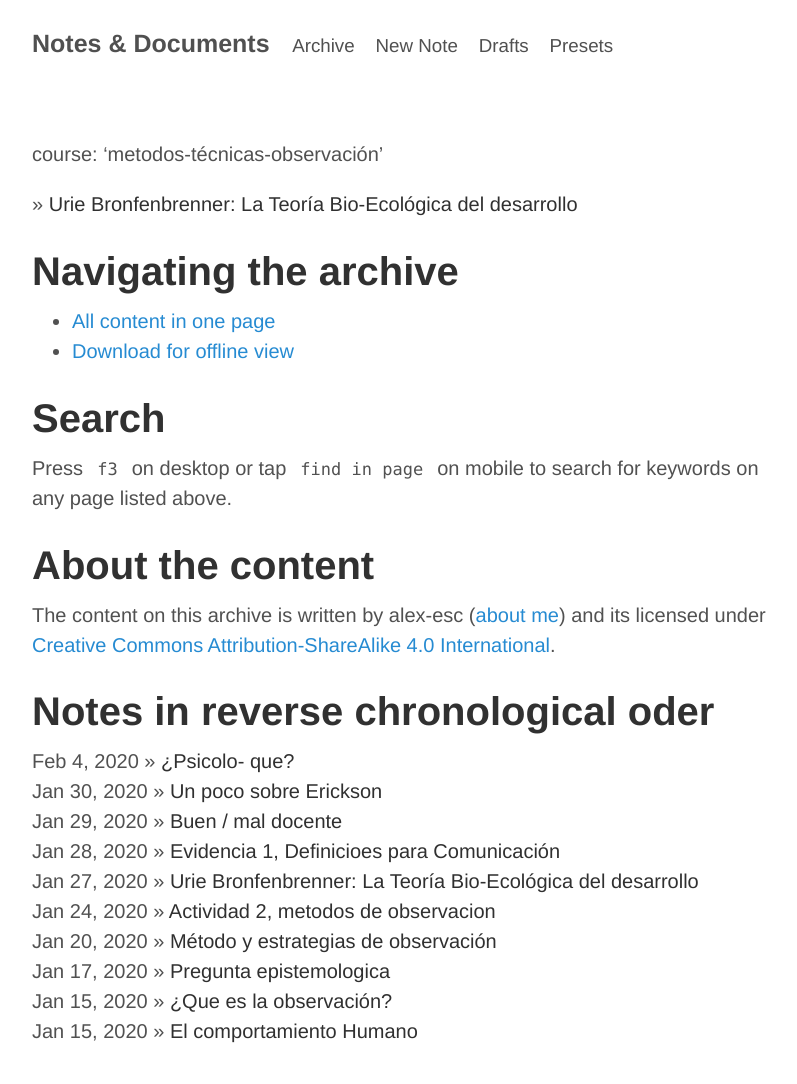
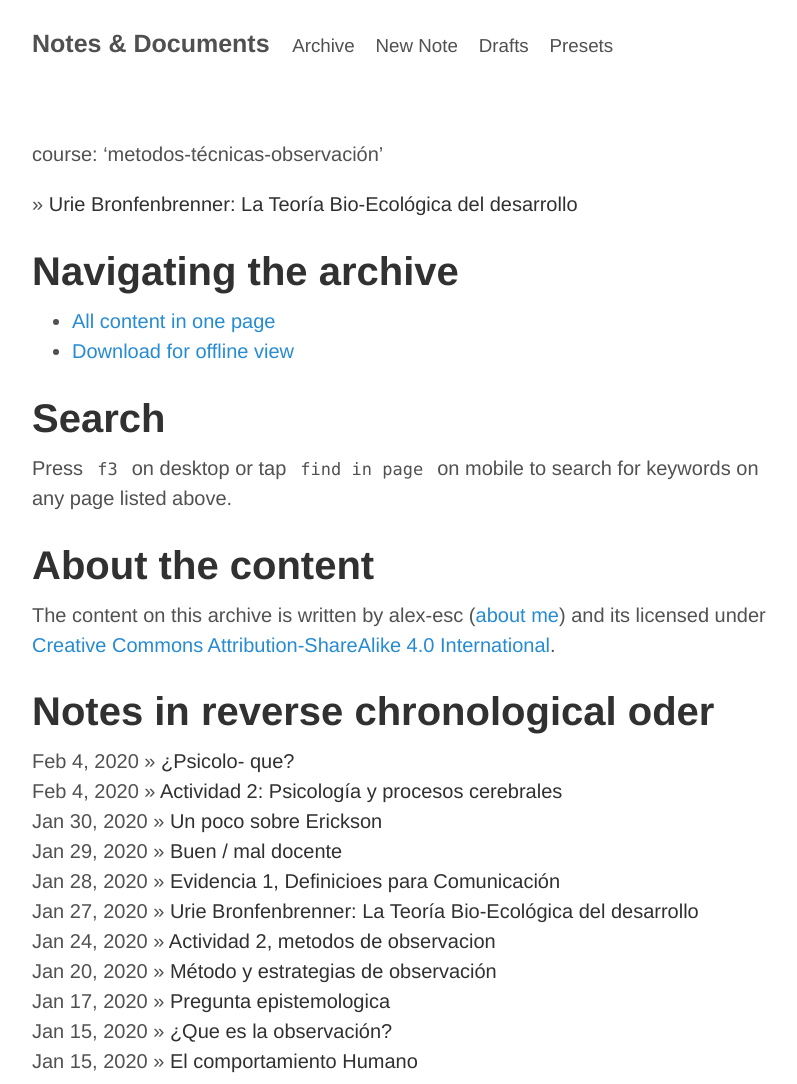
Before and after one commit to alex-esc/notes, a Jekyll site: the page built from archive.md, in a window 1280 px wide. Shown: the whole page, without its empty margins (228-1025 px from the left). Built offline with Jekyll 4.4.1, drawn with Linux system fonts in a browser that asks for light colours; before the commit the page ends 1054 px from its top, so only the background shows below that.

Commit message:
Update and rename draft-tar-p-gen.md to 2020-02-04-act-2-p-gen-.md

```diff
--- a/_posts/draft-tar-p-gen.md
+++ b/_posts/2020-02-04-act-2-p-gen-.md
@@ -1,3 +1,13 @@
+---
+layout: 'post'
+title: 'Actividad 2: Psicología y procesos cerebrales'
+tags:
+- tarea
+- Primer Semestre
+- Psicología general: procesos y teorías
+---
+
+
 EJERCICIO 1
 INSTRUCCIONES: Clasifica las siguientes conductas en los tipos de aprendizaje que marca el enfoque
 conductual (condicionamiento respondiente, condicionamiento operante o aprendizaje observacional),
```
